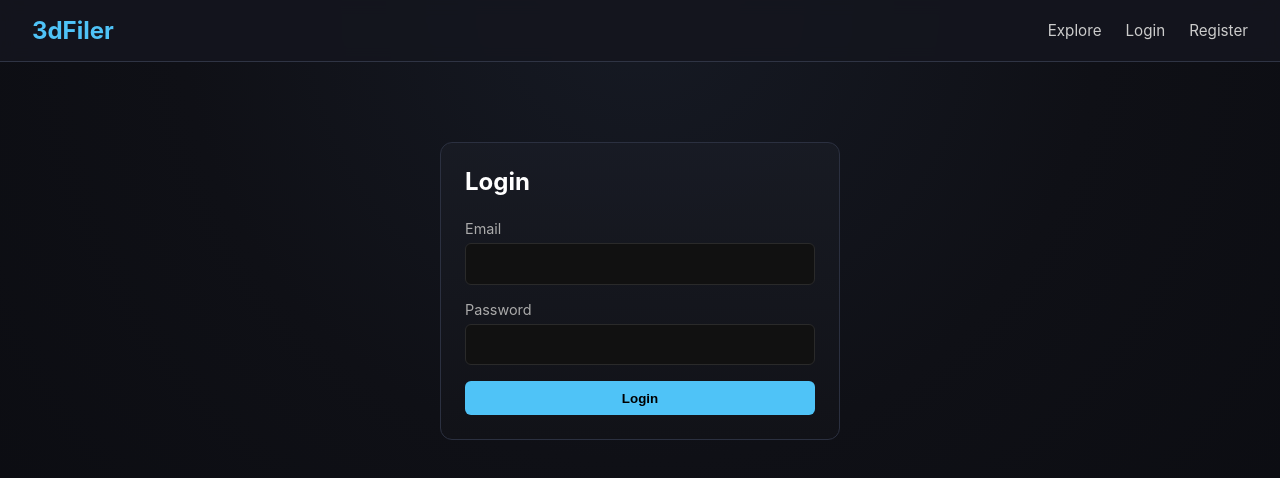
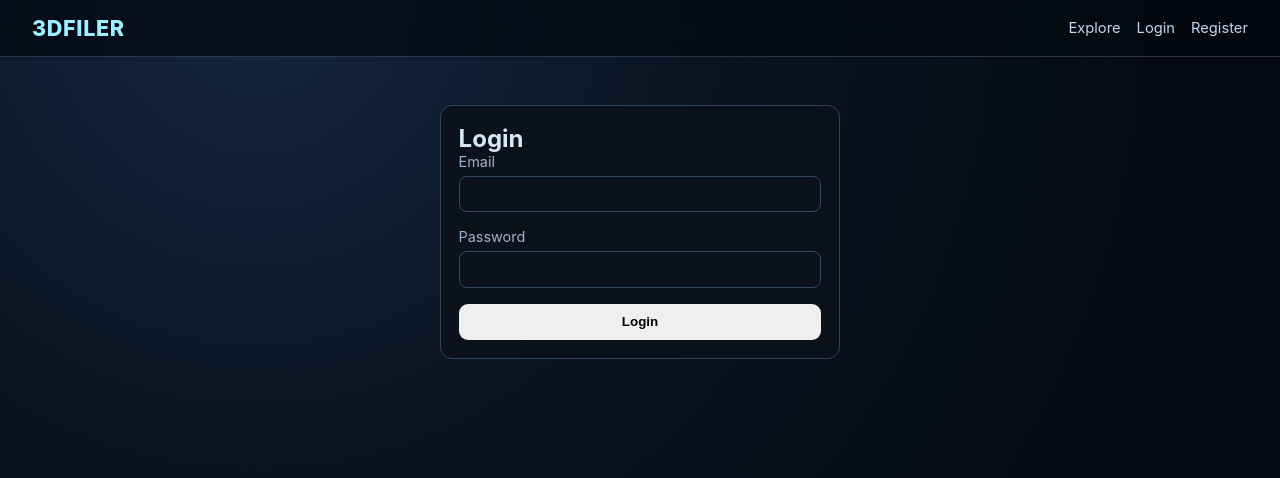
Before and after one commit to Kylescher1/3dFiler, a React (Vite) app in the folder frontend/: page /login in a window 1280 px wide. Shown: the top 478 px of the page. Built offline with nearby package versions, Linux system fonts and the light colour scheme; no server answers.

Commit message:
Revamp landing experience with modern aerospace styling

```diff
--- a/frontend/src/components/Layout.css
+++ b/frontend/src/components/Layout.css
@@ -1,152 +1,79 @@
-* {
-  box-sizing: border-box;
-  margin: 0;
-  padding: 0;
-}
+* { box-sizing: border-box; margin: 0; padding: 0; }
 
-body {
-  font-family: -apple-system, BlinkMacSystemFont, 'Segoe UI', Roboto, sans-serif;
-  background: radial-gradient(circle at top, #161a24 0%, #0f1016 45%, #0a0b10 100%);
-  color: #e0e0e0;
+.app {
   min-height: 100vh;
+  color: #d7e7f5;
 }
 
 .navbar {
+  position: sticky;
+  top: 0;
+  z-index: 50;
   display: flex;
   justify-content: space-between;
   align-items: center;
-  padding: 1rem 2rem;
-  background: rgba(20, 22, 30, 0.9);
-  border-bottom: 1px solid #2f3444;
-  backdrop-filter: blur(8px);
+  padding: 0.95rem 2rem;
+  border-bottom: 1px solid rgba(117, 149, 182, 0.3);
+  background: rgba(4, 10, 18, 0.75);
+  backdrop-filter: blur(12px);
 }
 
 .brand {
-  font-size: 1.5rem;
-  font-weight: 700;
-  color: #4fc3f7;
+  font-size: 1.35rem;
+  font-weight: 800;
+  letter-spacing: 0.03em;
   text-decoration: none;
+  color: #9defff;
+  text-transform: uppercase;
 }
 
-.nav-links {
-  display: flex;
-  align-items: center;
-  gap: 1.5rem;
+.nav-links { display: flex; align-items: center; gap: 1rem; flex-wrap: wrap; justify-content: flex-end; }
+
+.nav-links a,
+.btn-link {
+  color: #c3d6eb;
+  text-decoration: none;
+  font-size: 0.92rem;
+  transition: color 0.2s ease, text-shadow 0.2s ease;
 }
 
-.nav-links a {
-  color: #ccc;
-  text-decoration: none;
-  font-size: 0.95rem;
-  transition: color 0.2s;
-}
+.nav-links a:hover,
+.btn-link:hover { color: #89edff; text-shadow: 0 0 15px rgba(137, 237, 255, 0.4); }
 
-.nav-links a:hover {
-  color: #4fc3f7;
-}
+.user-name { color: #84a3c0; font-size: .85rem; padding: .2rem .5rem; border: 1px solid #35516e; border-radius: 999px; }
+.btn-link { border: none; background: none; cursor: pointer; }
 
-.user-name {
-  color: #aaa;
-  font-size: 0.9rem;
-}
+main { width: min(1200px, 94vw); margin: 2rem auto 3rem; }
 
-.btn-link {
-  background: none;
-  border: none;
-  color: #ccc;
-  cursor: pointer;
-  font-size: 0.95rem;
-}
-
-.btn-link:hover {
-  color: #ef5350;
-}
-
-main {
-  max-width: 1280px;
-  margin: 0 auto;
-  padding: 2rem;
-}
-
-.page-title {
-  font-size: 2rem;
-  margin-bottom: 1.5rem;
-  color: #fff;
-}
-
-.card {
-  background: linear-gradient(180deg, rgba(24,27,36,0.95), rgba(17,18,24,0.95));
-  border: 1px solid #2b3040;
-  border-radius: 12px;
-  padding: 1.5rem;
-  margin-bottom: 1rem;
-}
+.card { background: rgba(11, 18, 27, 0.92); border: 1px solid #304255; border-radius: 12px; padding: 1.1rem; margin-bottom: 1rem; }
 
 .btn {
   display: inline-block;
-  padding: 0.6rem 1.2rem;
-  border: none;
-  border-radius: 6px;
-  background: #4fc3f7;
-  color: #000;
+  padding: 0.62rem 1rem;
+  border-radius: 9px;
+  border: 1px solid transparent;
+  text-decoration: none;
   font-weight: 600;
-  cursor: pointer;
-  text-decoration: none;
-  transition: background 0.2s;
 }
 
-.btn:hover {
-  background: #29b6f6;
-}
+.btn-secondary { background: rgba(14, 22, 34, 0.85); color: #cde3f8; border-color: #33465d; }
 
-.btn-secondary {
-  background: #2a2a2a;
-  color: #e0e0e0;
-  border: 1px solid #3a3a3a;
-}
-
-.btn-secondary:hover {
-  background: #333;
-}
-
-.form-group {
-  margin-bottom: 1rem;
-}
-
-.form-group label {
-  display: block;
-  margin-bottom: 0.4rem;
-  font-size: 0.9rem;
-  color: #aaa;
-}
-
+.form-group { margin-bottom: 1rem; }
+.form-group label { display: block; margin-bottom: .38rem; color: #9fb4cb; font-size: .9rem; }
 .form-group input,
 .form-group textarea,
-input,
-select,
-textarea {
+input, select, textarea {
   width: 100%;
-  padding: 0.6rem 0.8rem;
-  background: #111;
-  border: 1px solid #2a2a2a;
-  border-radius: 6px;
-  color: #e0e0e0;
-  font-size: 1rem;
-  font-family: inherit;
+  padding: .6rem .8rem;
+  border: 1px solid #33485f;
+  border-radius: 8px;
+  background: #0b121c;
+  color: #d7e7f5;
 }
+.error { color: #ff7070; margin-bottom: .8rem; font-size: .9rem; }
 
-.form-group input:focus,
-.form-group textarea:focus,
-input:focus,
-select:focus,
-textarea:focus {
-  outline: none;
-  border-color: #4fc3f7;
-  box-shadow: 0 0 0 3px rgba(79, 195, 247, 0.08);
+@media (max-width: 800px) {
+  .navbar { padding: .85rem 1rem; }
+  .nav-links { gap: .7rem; }
+  .brand { font-size: 1.1rem; }
 }
-
-.error {
-  color: #ef5350;
-  margin-bottom: 1rem;
-  font-size: 0.9rem;
-}
--- a/frontend/src/index.css
+++ b/frontend/src/index.css
@@ -1,111 +1,18 @@
 :root {
-  --text: #6b6375;
-  --text-h: #08060d;
-  --bg: #fff;
-  --border: #e5e4e7;
-  --code-bg: #f4f3ec;
-  --accent: #aa3bff;
-  --accent-bg: rgba(170, 59, 255, 0.1);
-  --accent-border: rgba(170, 59, 255, 0.5);
-  --social-bg: rgba(244, 243, 236, 0.5);
-  --shadow:
-    rgba(0, 0, 0, 0.1) 0 10px 15px -3px, rgba(0, 0, 0, 0.05) 0 4px 6px -2px;
-
-  --sans: system-ui, 'Segoe UI', Roboto, sans-serif;
-  --heading: system-ui, 'Segoe UI', Roboto, sans-serif;
-  --mono: ui-monospace, Consolas, monospace;
-
-  font: 18px/145% var(--sans);
-  letter-spacing: 0.18px;
-  color-scheme: light dark;
-  color: var(--text);
-  background: var(--bg);
+  font-family: Inter, 'Segoe UI', Roboto, Helvetica, Arial, sans-serif;
+  color: #deebf8;
+  background: #050910;
   font-synthesis: none;
   text-rendering: optimizeLegibility;
   -webkit-font-smoothing: antialiased;
-  -moz-osx-font-smoothing: grayscale;
-
-  @media (max-width: 1024px) {
-    font-size: 16px;
-  }
 }
 
-@media (prefers-color-scheme: dark) {
-  :root {
-    --text: #9ca3af;
-    --text-h: #f3f4f6;
-    --bg: #16171d;
-    --border: #2e303a;
-    --code-bg: #1f2028;
-    --accent: #c084fc;
-    --accent-bg: rgba(192, 132, 252, 0.15);
-    --accent-border: rgba(192, 132, 252, 0.5);
-    --social-bg: rgba(47, 48, 58, 0.5);
-    --shadow:
-      rgba(0, 0, 0, 0.4) 0 10px 15px -3px, rgba(0, 0, 0, 0.25) 0 4px 6px -2px;
-  }
-
-  #social .button-icon {
-    filter: invert(1) brightness(2);
-  }
-}
+* { box-sizing: border-box; }
 
 body {
   margin: 0;
+  min-height: 100vh;
+  background: radial-gradient(circle at 20% 0%, #15263f 0%, #0a1320 35%, #060b13 70%, #050910 100%);
 }
 
-#root {
-  width: 1126px;
-  max-width: 100%;
-  margin: 0 auto;
-  text-align: center;
-  border-inline: 1px solid var(--border);
-  min-height: 100svh;
-  display: flex;
-  flex-direction: column;
-  box-sizing: border-box;
-}
-
-h1,
-h2 {
-  font-family: var(--heading);
-  font-weight: 500;
-  color: var(--text-h);
-}
-
-h1 {
-  font-size: 56px;
-  letter-spacing: -1.68px;
-  margin: 32px 0;
-  @media (max-width: 1024px) {
-    font-size: 36px;
-    margin: 20px 0;
-  }
-}
-h2 {
-  font-size: 24px;
-  line-height: 118%;
-  letter-spacing: -0.24px;
-  margin: 0 0 8px;
-  @media (max-width: 1024px) {
-    font-size: 20px;
-  }
-}
-p {
-  margin: 0;
-}
-
-code,
-.counter {
-  font-family: var(--mono);
-  display: inline-flex;
-  border-radius: 4px;
-  color: var(--text-h);
-}
-
-code {
-  font-size: 15px;
-  line-height: 135%;
-  padding: 4px 8px;
-  background: var(--code-bg);
-}
+a { color: inherit; }
--- a/frontend/src/main.jsx
+++ b/frontend/src/main.jsx
@@ -2,6 +2,7 @@ import { StrictMode } from 'react'
 import { createRoot } from 'react-dom/client'
 import { AuthProvider } from './contexts/AuthContext'
 import { ToastProvider } from './contexts/ToastContext'
+import './index.css'
 import App from './App.jsx'
 
 const root = createRoot(document.getElementById('root'))
--- /dev/null
+++ b/frontend/src/pages/Home.css
@@ -0,0 +1,81 @@
+.home-page {
+  display: flex;
+  flex-direction: column;
+  gap: 2rem;
+}
+
+.hero-panel {
+  position: relative;
+  overflow: hidden;
+  border: 1px solid #334257;
+  border-radius: 20px;
+  padding: clamp(2rem, 5vw, 4rem);
+  background: linear-gradient(135deg, rgba(7, 12, 22, 0.95), rgba(9, 19, 32, 0.82));
+  box-shadow: 0 25px 65px rgba(0, 0, 0, 0.45), inset 0 0 0 1px rgba(86, 181, 255, 0.08);
+}
+
+.hero-grid {
+  position: absolute;
+  inset: 0;
+  background-image: linear-gradient(rgba(100, 255, 218, 0.12) 1px, transparent 1px), linear-gradient(90deg, rgba(100, 255, 218, 0.08) 1px, transparent 1px);
+  background-size: 34px 34px;
+  mask-image: radial-gradient(circle at center, black 50%, transparent 92%);
+  animation: pan-grid 20s linear infinite;
+}
+
+.hero-content { position: relative; max-width: 700px; z-index: 2; }
+.eyebrow { color: #91e8ff; letter-spacing: .18em; font-size: .72rem; font-weight: 700; margin-bottom: 1rem; }
+.hero-content h1 { font-size: clamp(2rem, 5vw, 4rem); color: #fff; margin: 0 0 1rem; letter-spacing: -0.03em; }
+.hero-sub { color: #b6c2d1; max-width: 58ch; }
+.hero-actions { display: flex; gap: .8rem; margin-top: 1.4rem; flex-wrap: wrap; }
+
+.btn-primary-glow {
+  background: linear-gradient(120deg, #65f4ff, #67b7ff);
+  color: #06101d;
+  box-shadow: 0 0 0 1px rgba(172, 248, 255, .45), 0 12px 30px rgba(78, 183, 255, .4);
+}
+.btn-ghost { background: rgba(10, 18, 28, .55); border: 1px solid #3f5a77; color: #d1def0; }
+
+.hero-orb {
+  position: absolute;
+  width: 340px;
+  height: 340px;
+  right: -85px;
+  top: -70px;
+  border-radius: 50%;
+  background: radial-gradient(circle, rgba(102, 255, 231, 0.5) 0%, rgba(49, 108, 255, 0.25) 40%, transparent 72%);
+  filter: blur(6px);
+  animation: pulse 5s ease-in-out infinite;
+}
+
+.highlights { display: grid; grid-template-columns: repeat(auto-fit, minmax(220px, 1fr)); gap: 1rem; }
+.highlight-card {
+  background: linear-gradient(180deg, rgba(17, 25, 37, .95), rgba(10, 14, 20, .95));
+  border: 1px solid #2b3f57;
+  border-radius: 14px;
+  padding: 1.15rem;
+  transition: transform .25s ease, border-color .25s ease;
+}
+.highlight-card:hover { transform: translateY(-4px); border-color: #63dfff; }
+.highlight-card h3 { color: #e7f8ff; margin-bottom: .5rem; font-size: 1rem; }
+.highlight-card p { color: #9cb2c8; font-size: .95rem; }
+
+.recent-section { border: 1px solid #2e3c4d; border-radius: 16px; padding: 1.2rem; background: rgba(10, 14, 21, .75); }
+.section-header { display: flex; justify-content: space-between; color: #9db0c4; margin-bottom: .7rem; flex-wrap: wrap; gap:.5rem; }
+.section-header h2 { margin: 0; font-size: 1.1rem; color: #d8f4ff; }
+.recent-list { display: grid; gap: .6rem; }
+.recent-card {
+  border: 1px solid #2b4057;
+  border-radius: 10px;
+  padding: .7rem .95rem;
+  display: flex;
+  justify-content: space-between;
+  text-decoration: none;
+  background: rgba(14, 24, 35, .8);
+}
+.recent-card:hover { border-color: #7ae6ff; }
+.recent-title { color: #8fe9ff; font-weight: 600; }
+.recent-ext { color: #70859a; font-size: .74rem; text-transform: uppercase; }
+
+@keyframes pulse { 0%,100%{ transform: scale(1); opacity:.9;} 50%{ transform: scale(1.08); opacity:1;} }
+@keyframes pan-grid { from { transform: translateY(0); } to { transform: translateY(34px); } }
```
Also changed, not shown: frontend/src/pages/Home.jsx (+43 -19 lines).
